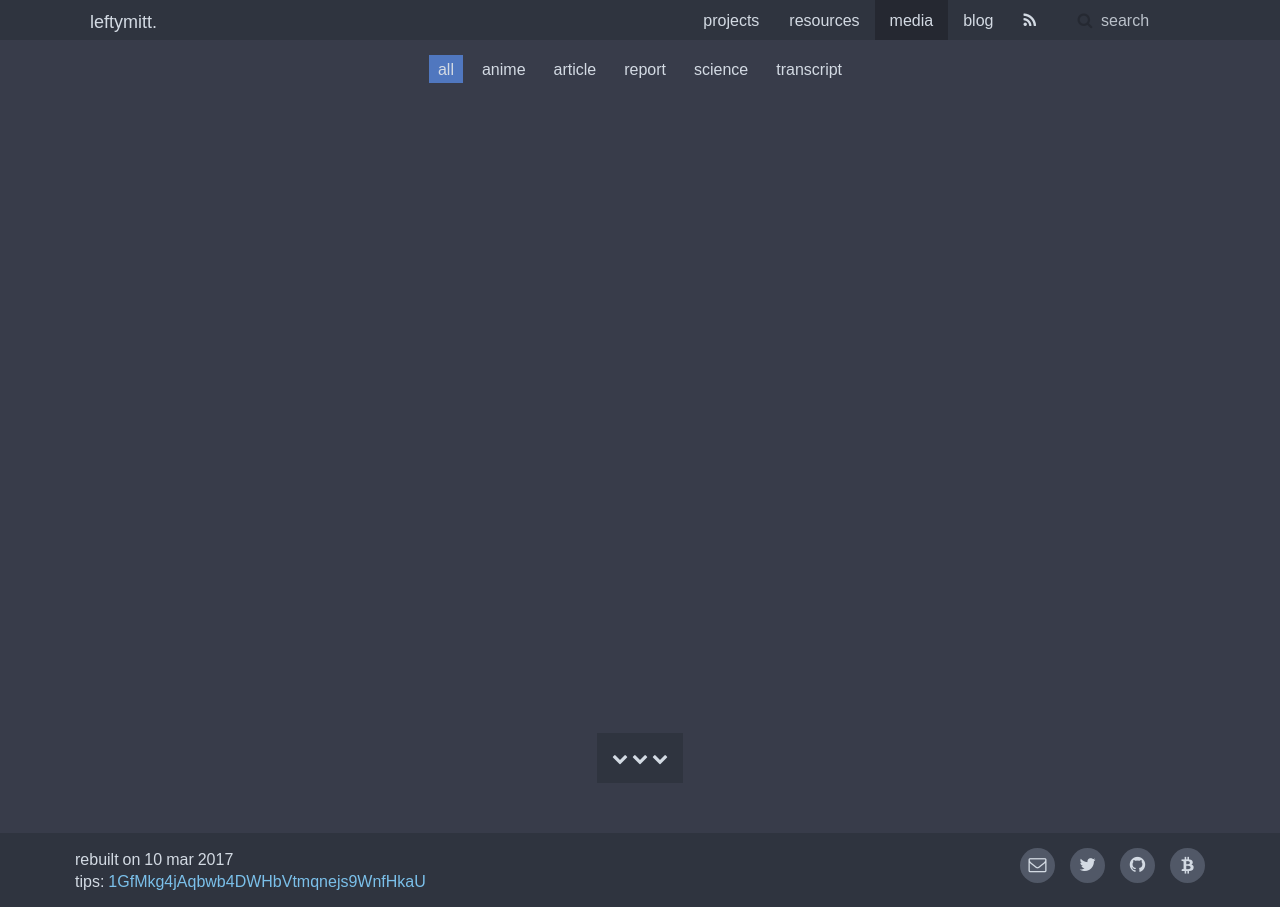
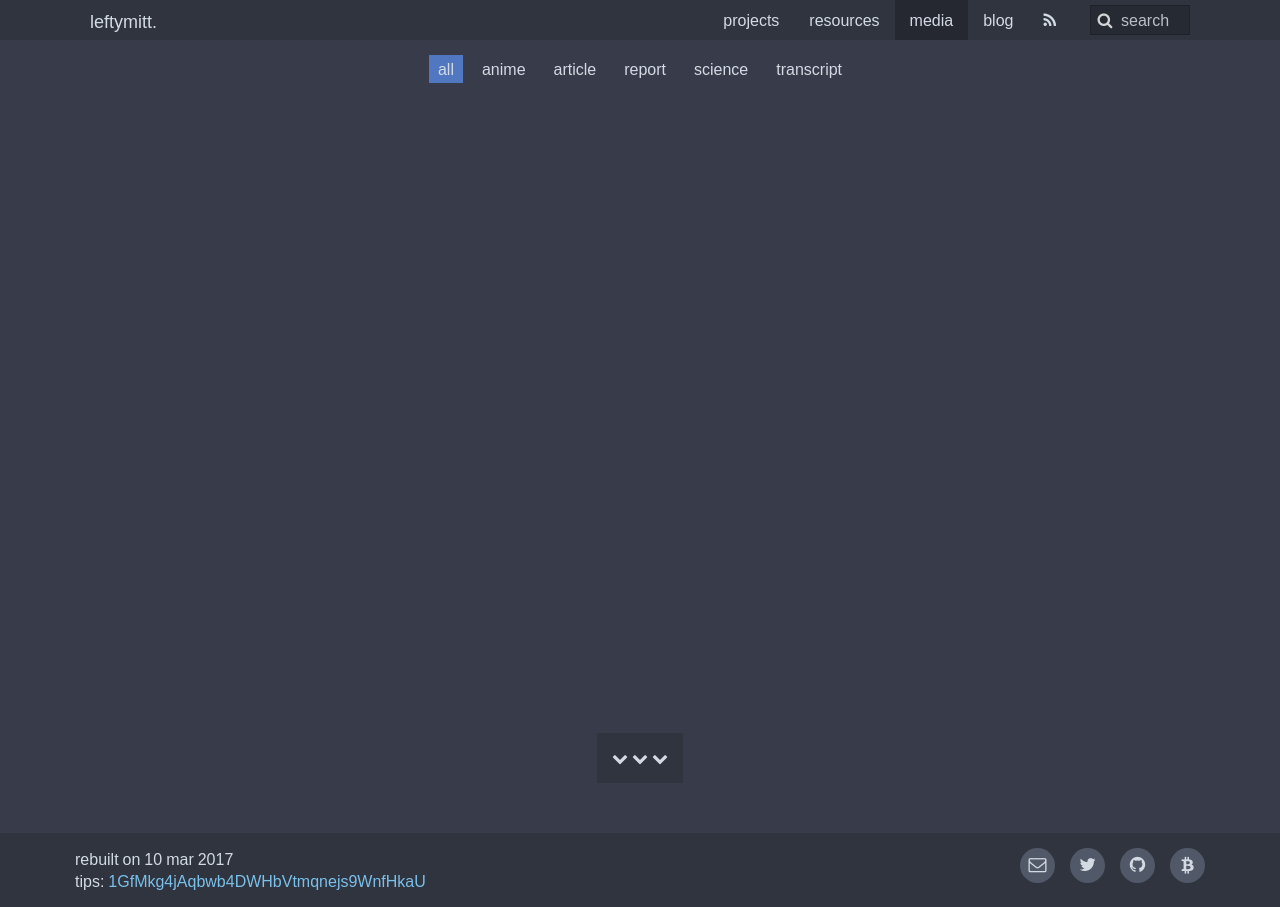
Before and after one commit to leftymitt/leftymitt.com, a Jekyll site: the page built from media/index.html, in a window 1280 px wide. Built offline with Jekyll 4.4.1, drawn with Linux system fonts in a browser that asks for light colours.

Commit message:
tweak scss for search colors

```diff
--- a/assets/src/scss/config/uikit-variables.scss
+++ b/assets/src/scss/config/uikit-variables.scss
@@ -179,18 +179,18 @@ $progress-bar-color:                             $text-color-light !default; //$
 $progress-bar-success-background:                $success-bg !default;
 $progress-bar-warning-background:                $warning-bg !default;
 $progress-bar-danger-background:                 $danger-bg !default;
-$search-width:                                   120px !default;
-$search-focus-width:                             180px !default;
+$search-width:                                   100px !default;
+$search-focus-width:                             150px !default;
 $search-height:                                  30px !default;
 $search-padding:                                 30px !default;
-$search-border:                                  rgba(0,0,0,0) !default;
+$search-border:                                  rgba(0,0,0,.2) !default;
 $search-border-width:                            1px !default;
-$search-background:                              rgba(0,0,0,0) !default;
+$search-background:                              rgba(0,0,0,.2) !default;
 $search-color:                                   $default-box !default;
 $search-placeholder-color:                       $muted-color !default;
 $search-icon:                                    "\f002" !default;
 $search-icon-size:                               16px !default;
-$search-icon-color:                              rgba(0,0,0,0.2) !default;
+$search-icon-color:                              rgba(255,255,255,.8) !default;
 $dropdown-search-width:                          300px !default;
 $dropdown-search-margin-top:                     0 !default;
 $dropdown-search-background:                     $default-box-bg1 !default;
```
Also changed, not shown: assets/build/css/uikit.min.css.
